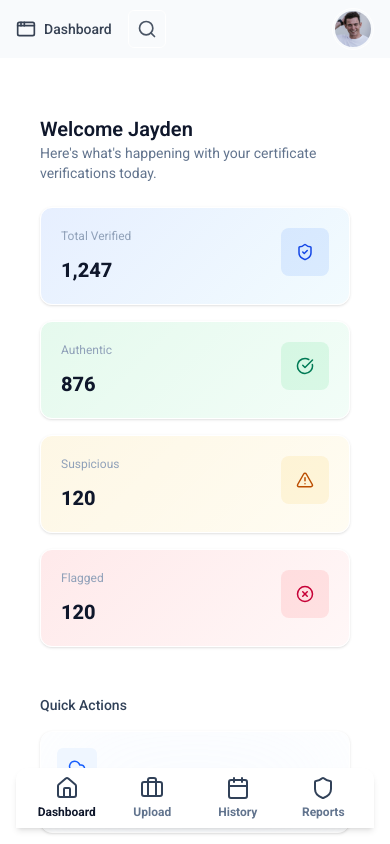
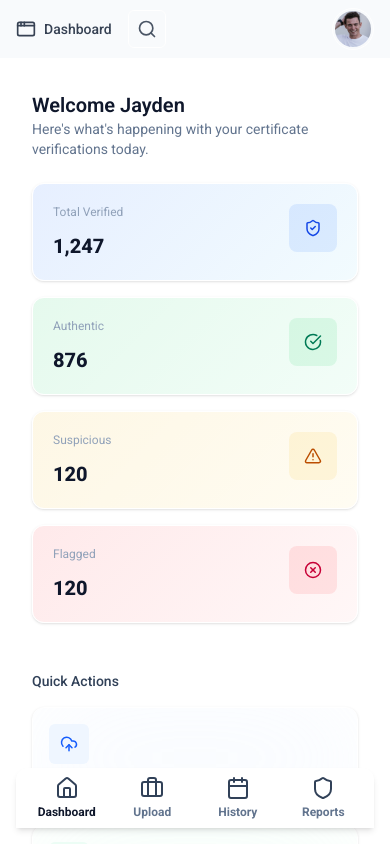
Before and after one commit to TechProoo/certiAi, a React (Vite) app: page /dashboard in a window 390 px wide. Shown: the top 844 px of the page. Built offline with nearby package versions, Linux system fonts and the light colour scheme; a web font is replaced by a local one.

Commit message:
Made the dashbboard more responsive

```diff
--- a/src/Components/ui/sidebar.tsx
+++ b/src/Components/ui/sidebar.tsx
@@ -328,7 +328,7 @@ const SidebarInset = React.forwardRef<
       ref={ref}
       className={cn(
         "relative flex min-h-svh flex-1 flex-col bg-background",
-        "peer-data-[variant=inset]:min-h-[calc(100svh-theme(spacing.4))] md:peer-data-[variant=inset]:m-2 md:peer-data-[state=collapsed]:peer-data-[variant=inset]:ml-2 md:peer-data-[variant=inset]:ml-0 md:peer-data-[variant=inset]:rounded-xl md:peer-data-[variant=inset]:shadow",
+        "peer-data-[variant=inset]:min-h-[calc(100svh-(--spacing(4)))] md:peer-data-[variant=inset]:m-2 md:peer-data-[state=collapsed]:peer-data-[variant=inset]:ml-2 md:peer-data-[variant=inset]:ml-0 md:peer-data-[variant=inset]:rounded-xl md:peer-data-[variant=inset]:shadow",
         className
       )}
       {...props}
--- a/src/Pages/dashboard/Dashboard.tsx
+++ b/src/Pages/dashboard/Dashboard.tsx
@@ -138,7 +138,7 @@ export default function Dashboard() {
 
   return (
     <DashboardLayout>
-      <div className="max-w-6xl mx-auto pt-6 px-2 pb-15 md:px-0 ">
+      <div className="max-w-6xl mx-auto px-0 pb-15 ">
         {/* HEADER */}
         <header className="pb-6">
           <h2 className="text-xl md:text-2xl font-semibold text-slate-900">
--- a/src/Pages/dashboard/Reports.tsx
+++ b/src/Pages/dashboard/Reports.tsx
@@ -200,7 +200,7 @@ export default function Reports() {
             Verification Status Breakdown
           </h3>
 
-          <div className="h-[240px] sm:h-[300px]">
+          <div className="h-60 sm:h-[300px]">
             <ResponsiveContainer width="100%" height="100%">
               <BarChart data={barDataForRange}>
                 <CartesianGrid strokeDasharray="4 4" stroke="#F1F5F9" />
```
